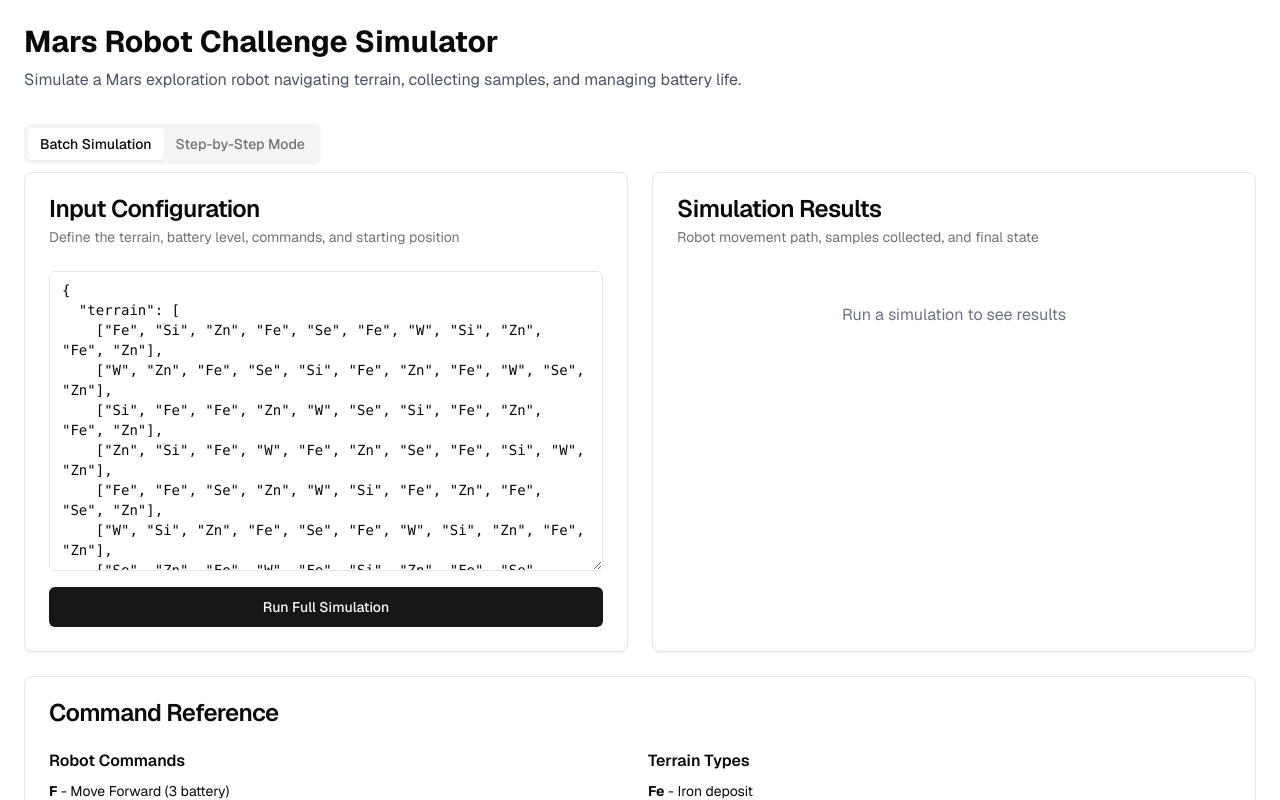
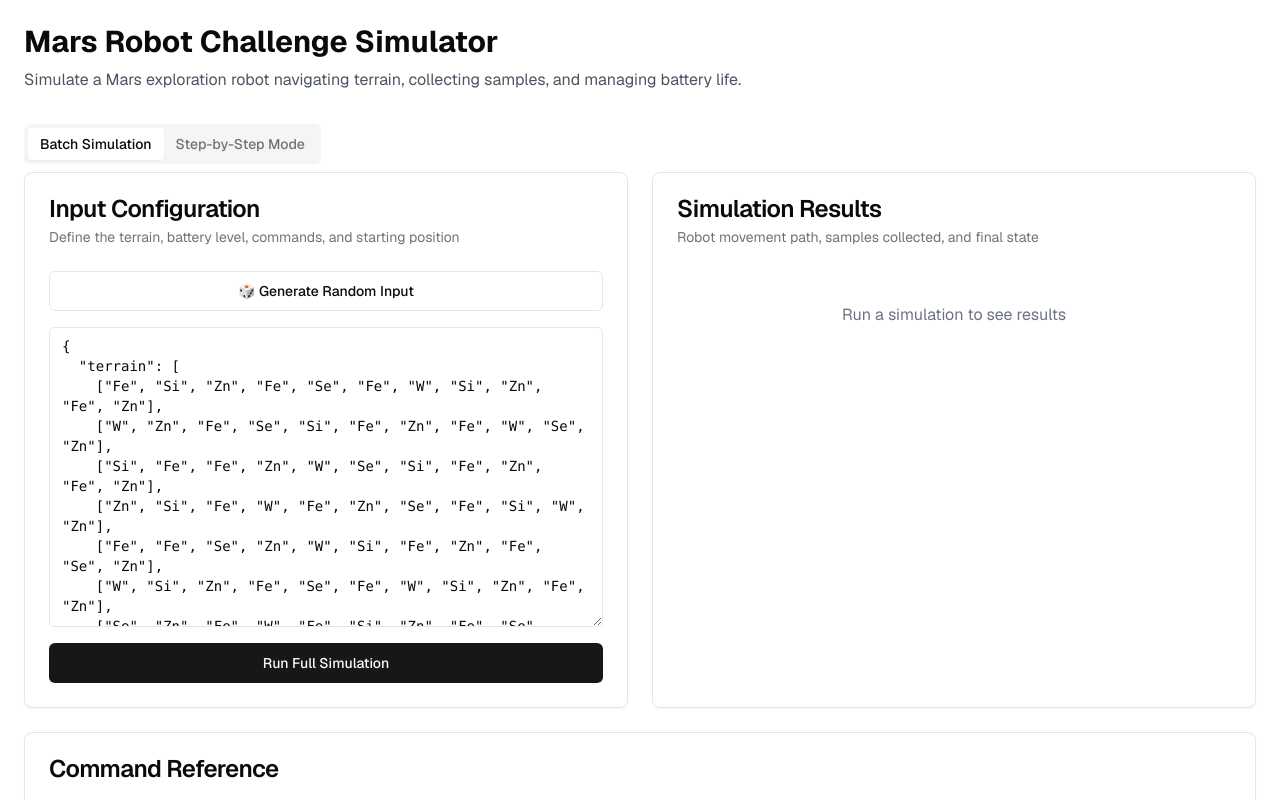
Before and after one commit to alcxander/MarsRobotChallenge, a Next.js app: page / in a window 1280 px wide. Shown: the top 800 px of the page. Built offline with nearby package versions, Linux system fonts and the light colour scheme.

Commit message:
added random seeding

```diff
--- a/app/page.tsx
+++ b/app/page.tsx
@@ -84,6 +84,70 @@ export default function MarsRobotSimulator() {
   const [isPlaying, setIsPlaying] = useState(false)
   const [playInterval, setPlayInterval] = useState<NodeJS.Timeout | null>(null)
   const [manualCommand, setManualCommand] = useState<string>("")
+
+  const generateRandomInput = () => {
+    // Terrain types
+    const terrainTypes = ["Fe", "Se", "W", "Si", "Zn", "Obs"]
+
+    // Generate random terrain size (3x3 to 6x6)
+    const width = Math.floor(Math.random() * 4) + 3 // 3-6
+    const height = Math.floor(Math.random() * 4) + 3 // 3-6
+
+    // Generate terrain grid
+    const terrain: string[][] = []
+    for (let y = 0; y < height; y++) {
+      const row: string[] = []
+      for (let x = 0; x < width; x++) {
+        // Reduce obstacle probability to ensure navigable terrain
+        const isObstacle = Math.random() < 0.15 // 15% chance of obstacle
+        if (isObstacle) {
+          row.push("Obs")
+        } else {
+          const randomTerrain = terrainTypes[Math.floor(Math.random() * (terrainTypes.length - 1))] // Exclude "Obs" from random selection
+          row.push(randomTerrain)
+        }
+      }
+      terrain.push(row)
+    }
+
+    // Generate random initial position (ensure it's not on an obstacle)
+    let initialX: number, initialY: number
+    do {
+      initialX = Math.floor(Math.random() * width)
+      initialY = Math.floor(Math.random() * height)
+    } while (terrain[initialY][initialX] === "Obs")
+
+    // Generate random facing direction
+    const facingDirections = ["North", "East", "South", "West"]
+    const facing = facingDirections[Math.floor(Math.random() * facingDirections.length)]
+
+    // Generate random battery (10-999)
+    const battery = Math.floor(Math.random() * 990) + 10
+
+    // Generate random commands (3-12 commands)
+    const commandTypes = ["F", "B", "L", "R", "S", "E"]
+    const commandCount = Math.floor(Math.random() * 10) + 3 // 3-12 commands
+    const commands: string[] = []
+
+    for (let i = 0; i < commandCount; i++) {
+      const randomCommand = commandTypes[Math.floor(Math.random() * commandTypes.length)]
+      commands.push(randomCommand)
+    }
+
+    // Create the input object
+    const randomInput = {
+      terrain,
+      battery,
+      commands,
+      initialPosition: {
+        location: { x: initialX, y: initialY },
+        facing,
+      },
+    }
+
+    // Update the input textarea
+    setInput(JSON.stringify(randomInput, null, 2))
+  }
 
   useEffect(() => {
     return () => {
@@ -413,6 +477,11 @@ export default function MarsRobotSimulator() {
                 <CardDescription>Define the terrain, battery level, commands, and starting position</CardDescription>
               </CardHeader>
               <CardContent className="space-y-4">
+                <div className="flex gap-2 mb-2">
+                  <Button onClick={generateRandomInput} variant="outline" className="flex-1 bg-transparent">
+                    🎲 Generate Random Input
+                  </Button>
+                </div>
                 <Textarea
                   value={input}
                   onChange={(e) => setInput(e.target.value)}
@@ -501,6 +570,11 @@ export default function MarsRobotSimulator() {
                 <CardDescription>Control the robot step by step</CardDescription>
               </CardHeader>
               <CardContent className="space-y-4">
+                <div className="flex gap-2 mb-2">
+                  <Button onClick={generateRandomInput} variant="outline" className="flex-1 bg-transparent">
+                    🎲 Generate Random Input
+                  </Button>
+                </div>
                 <Textarea
                   value={input}
                   onChange={(e) => setInput(e.target.value)}
--- a/package.json
+++ b/package.json
@@ -1,6 +1,6 @@
 {
   "name": "marsrobot",
-  "version": "0.7.1",
+  "version": "0.7.2",
   "type": "module",
   "private": false,
   "scripts": {
```
